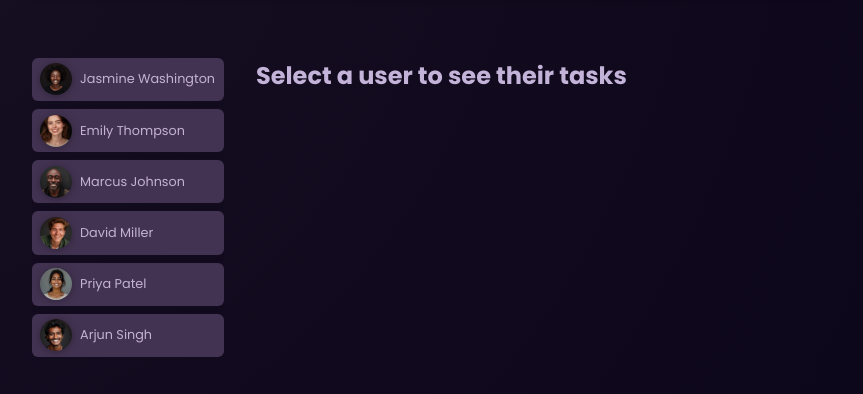
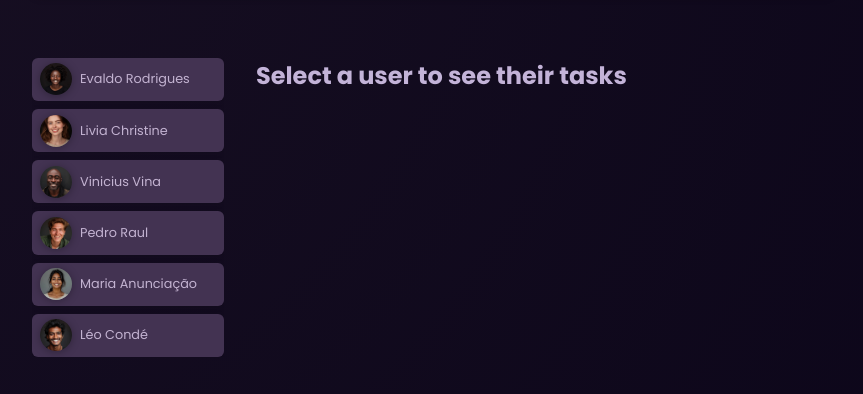
Before and after one commit to evaaldo/ANGULAR-STUDY-1, an Angular app: page / in a window 1280 px wide. Shown: the part 214-608 px from the top of the page, without its empty margins (208-1071 px from the left). Built offline with nearby package versions, Linux system fonts and the light colour scheme.

Commit message:
Update: Update README.md and users json

```diff
--- a/src/app/dummy-users.ts
+++ b/src/app/dummy-users.ts
@@ -1,32 +1,32 @@
 export const DUMMY_USERS = [
   {
     id: 'u1',
-    name: 'Jasmine Washington',
+    name: 'Evaldo Rodrigues',
     avatar: 'user-1.jpg',
   },
   {
     id: 'u2',
-    name: 'Emily Thompson',
+    name: 'Livia Christine',
     avatar: 'user-2.jpg',
   },
   {
     id: 'u3',
-    name: 'Marcus Johnson',
+    name: 'Vinicius Vina',
     avatar: 'user-3.jpg',
   },
   {
     id: 'u4',
-    name: 'David Miller',
+    name: 'Pedro Raul',
     avatar: 'user-4.jpg',
   },
   {
     id: 'u5',
-    name: 'Priya Patel',
+    name: 'Maria Anunciação',
     avatar: 'user-5.jpg',
   },
   {
     id: 'u6',
-    name: 'Arjun Singh',
+    name: 'Léo Condé',
     avatar: 'user-6.jpg',
   },
 ];
```
Also changed, not shown: 1 other file (tests, documents, lock files or other folders).
